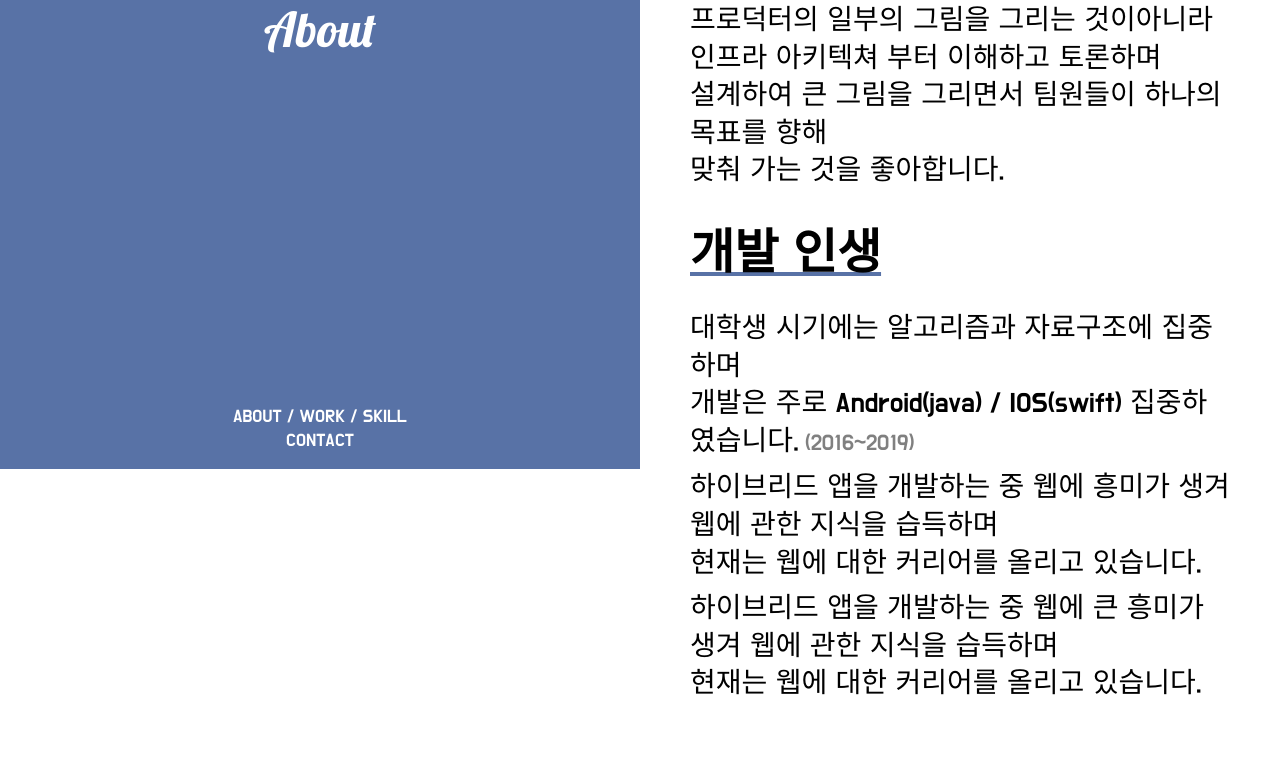
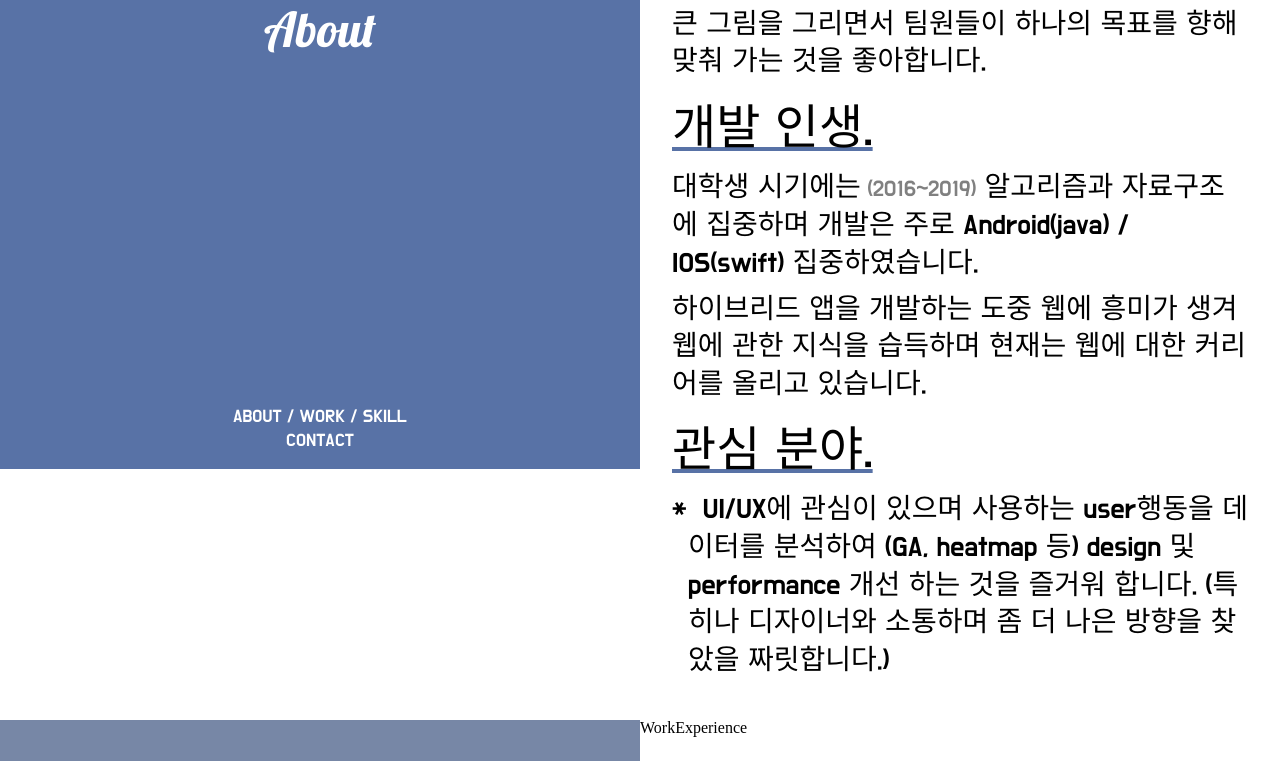
Before and after one commit to deokgoo/react-resume, a React (Create React App) app: page / in a window 1280 px wide. Shown: the part 1131-1892 px from the top of the page. Built offline with nearby package versions, Linux system fonts and the light colour scheme.

Commit message:
fix: scroll animation

```diff
--- a/src/components/about-section/about-section.module.scss
+++ b/src/components/about-section/about-section.module.scss
@@ -8,7 +8,7 @@
 .card__navi {color:white;}
 
 .container {
-  padding: 50px;
+  padding: 2rem;
   display: flex;
   flex-direction: column;
   box-sizing: border-box;
@@ -16,14 +16,25 @@
 }
 
 .title {
-  margin-bottom: 2rem;
+  margin-bottom: 1rem;
   font-size: $font-large;
-  font-weight: bold;
+  font-weight: 500;
   text-decoration: $main-blue underline;
 }
 
 .description {
   margin-bottom: 8px;
   font-size: $font-medium;
+  font-weight: 300;
   line-height: $font-medium+0.6rem;
 }
+
+.bullet {
+  padding-left: 1rem;
+}
+
+.bullet:before {
+  position: relative;
+  left: -1rem;
+  content: '*';
+}
--- a/src/components/about-section/about-section.tsx
+++ b/src/components/about-section/about-section.tsx
@@ -8,35 +8,37 @@ const AboutSection = memo(() => {
         저는 풀스택을 지향합니다.
       </div>
       <div className={styles.description}>
-        프론트 성향이 짙은 2년차 엔지니어이며, <br/>
-        프로덕터의 도메인이해를 중요시합니다.
+        프론트 성향이 짙은 2년차 엔지니어이며, 프로덕터의 도메인이해를 중요시합니다.
       </div>
       <div className={styles.description}>
-        저의 개발 목표는 유저에게 있어서 최고의 경험과 <br/>
-        비즈니스 가치를 구현하는 것입니다. <br/>
+        저의 개발 목표는 유저에게 있어서 최고의 경험과 비즈니스 가치를 구현하는 것입니다.
       </div>
       <div className={styles.description}>
-        프로덕터의 일부의 그림을 그리는 것이아니라 <br/>
-        인프라 아키텍쳐 부터 이해하고 토론하며 <br/>
-        설계하여 큰 그림을 그리면서 팀원들이 하나의 목표를 향해 <br/>
-        맞춰 가는 것을 좋아합니다. <br/>
+        프로덕터의 일부의 그림을 그리는 것이아니라
+        인프라 아키텍쳐 부터 이해하고 토론하며
+        설계하여 큰 그림을 그리면서 팀원들이 하나의 목표를 향해
+        맞춰 가는 것을 좋아합니다.
       </div>
-      <br/><br/>
+      <br/>
       <div className={styles.title}>
-        개발 인생
+        개발 인생.
       </div>
       <div className={styles.description}>
-        대학생 시기에는 알고리즘과 자료구조에 집중하며 <br/>
+        대학생 시기에는<span style={{fontSize: '1.4rem', color: 'gray'}}> (2016~2019)</span> 알고리즘과 자료구조에 집중하며
         개발은 주로 Android(java) / IOS(swift) 집중하였습니다.
-        <span style={{fontSize: '1.4rem', color: 'gray'}}> (2016~2019)</span>
       </div>
       <div className={styles.description}>
-        하이브리드 앱을 개발하는 중 웹에 흥미가 생겨 웹에 관한 지식을 습득하며 <br/>
+        하이브리드 앱을 개발하는 도중 웹에 흥미가 생겨 웹에 관한 지식을 습득하며
         현재는 웹에 대한 커리어를 올리고 있습니다.
       </div>
-      <div className={styles.description}>
-        하이브리드 앱을 개발하는 중 웹에 큰 흥미가 생겨 웹에 관한 지식을 습득하며 <br/>
-        현재는 웹에 대한 커리어를 올리고 있습니다.
+      <br/>
+      <div className={styles.title}>
+        관심 분야.
+      </div>
+      <div className={`${styles.description} ${styles.bullet}`}>
+        UI/UX에 관심이 있으며 사용하는 user행동을 데이터를 분석하여 (GA, heatmap 등)
+        design 및 performance 개선 하는 것을 즐거워 합니다. (특히나 디자이너와 소통하며
+        좀 더 나은 방향을 찾았을 짜릿합니다.)
       </div>
     </div>
   )
--- a/src/components/contact-section/index.ts
+++ b/src/components/contact-section/index.ts
@@ -3,7 +3,7 @@ import { cardType } from '../layout/type';
 import styles from './contact-section.module.scss';
 
 const contactStyle: cardType = {
-  title: 'About',
+  title: 'Contact',
   cardStyle: {
     background: styles.card__background,
     titleColor: styles.card__title,
--- a/src/components/layout/layout.module.scss
+++ b/src/components/layout/layout.module.scss
@@ -4,14 +4,24 @@
 
 .container {
   display: flex;
-  width: 100%;
-  min-height: 100vh;
+  height: 100%;
+}
+.section {
+  position: relative;
+  width: 100vw;
+}
+section:after {
+  content: "";
+  display: block;
+  clear: both;
 }
 .left {
-  flex: 1 1 50%;
+  width: 50%;
   display: flex;
+  float: left;
   flex-direction: column;
   height: 100vh;
+  box-sizing: content-box;
   .title {
     display: flex;
     justify-content: center;
@@ -30,11 +40,32 @@
   }
 }
 .right {
-  flex: 1 1 50%;
+  width: 50%;
+  min-height: 100vh;
+  float: right;
+  box-sizing: content-box;
+}
+
+.posAbs {
+  position: absolute;
+  width: 50vw;
+  bottom: 0;
+}
+
+.posFix {
+  position: fixed;
+  width: 50vw;
+  top: 0;
 }
 
 @media screen and (max-width: 780px) {
   .container {
     flex-direction: column;
   }
+  .left {
+    width: 100vw;
+  }
+  .right {
+    width: 100vw;
+  }
 }
--- a/src/components/layout/layout.tsx
+++ b/src/components/layout/layout.tsx
@@ -1,21 +1,37 @@
-import React, { MutableRefObject, useEffect } from 'react';
+import React, { MutableRefObject, useEffect, useRef, useState } from 'react';
 import styles from './layout.module.scss';
 import { cardType } from './type';
 import Navigation from '../navigation';
+import scrollSupport from './scrollSupport';
 
 const Layout = ({card, content: Content}: {card: cardType, content: any}, refs: any, ref: MutableRefObject<any>) => {
   const {title, cardStyle} = card;
+  const [scrollState, updateScrollState] = useState<{custom: boolean, posAbs: boolean, posFix: boolean}>({custom: false, posAbs: false, posFix: false});
+  const customLeft = useRef(null);
+  const customRight = useRef(null);
   useEffect(() => {
-    const io = new IntersectionObserver((entries, observer) => {
-      entries.forEach(entry => {
-        console.log(entry);
+    if(!customLeft) return;
+    if(!customRight) return;
+    window.addEventListener('scroll', () => {
+      const newState = scrollSupport(ref.current, customLeft.current, customRight.current);
+      // @ts-ignore
+      updateScrollState(newState);
     });
-    })
-  }, [])
+    window.addEventListener('resize', () => {
+      const newState = scrollSupport(ref.current, customLeft.current, customRight.current);
+      // @ts-ignore
+      updateScrollState(newState);
+    });
+  }, [ref, Content])
   const renderContent = () => {
     return (
       <div className={styles.container} ref={ref}>
-        <div className={`${styles.left} ${cardStyle.background}`}>
+        <section className={styles.section}>
+          <div className={`
+          ${styles.left}
+          ${cardStyle.background}
+          ${scrollState?.posAbs?styles.posAbs:''}
+          ${scrollState?.posFix?styles.posFix:''}`} ref={customLeft}>
             <div className={`${styles.title} ${cardStyle.titleColor}`}>
               <span>{title}</span>
             </div>
@@ -23,9 +39,10 @@ const Layout = ({card, content: Content}: {card: cardType, content: any}, refs:
               <Navigation refs={refs}></Navigation>
             </div>
           </div>
-        <div className={styles.right}>
+          <div className={styles.right} ref={customRight}>
             <Content/>
           </div>
+        </section>
       </div>
     );
   }
--- /dev/null
+++ b/src/components/layout/scrollSupport.ts
@@ -0,0 +1,25 @@
+const scrollSupport = (section: HTMLElement, left: HTMLElement|null, right: HTMLElement|null) => {
+	if(!section || !left || !right) return {custom: false, posAbs: false, posFix: false};
+	let mq = window.matchMedia('(min-width: 780px)');
+	if(mq.matches) {
+		const supportPageOffset = window.pageXOffset !== undefined;
+		const isCSS1Compat = ((document.compatMode || "") === "CSS1Compat");
+		const scroll = supportPageOffset ? window.pageYOffset : isCSS1Compat ? document.documentElement.scrollTop : document.body.scrollTop;
+		const topContent = section.offsetTop;
+		const sectionHeight = right.offsetHeight;
+		const leftHeight = left.offsetHeight;
+		const bottomContent = topContent + sectionHeight - leftHeight;
+
+		if (scroll > topContent && scroll < bottomContent) {
+			return {custom: true, posAbs: false, posFix: true};
+		} else if (scroll > bottomContent) {
+			return {custom: true, posAbs: true, posFix: false};
+		} else if (scroll < topContent) {
+			return {custom: true, posAbs: false, posFix: false};
+		}
+	} else {
+		return {custom: false, posAbs: false, posFix: false};
+	}
+}
+
+export default scrollSupport;
--- a/src/components/navigation/navigation.module.scss
+++ b/src/components/navigation/navigation.module.scss
@@ -10,4 +10,7 @@
   .distinguish {
     color: white;
   }
+  .clickable {
+    cursor: pointer;
+  }
 }
--- a/src/pages/main/hooks/use-main.ts
+++ b/src/pages/main/hooks/use-main.ts
@@ -1,23 +1,15 @@
-import { useRef, useState } from 'react';
+import { useRef } from 'react';
 
 const useMain = () => {
-  const [entry, updateEntry] = useState({});
-  const aboutRef = useRef(
-    new window.IntersectionObserver(([entry]) => updateEntry(entry))
-  );
-  const workExperienceRef = useRef(new window.IntersectionObserver(([entry]) => updateEntry(entry)));
-  const skillRef = useRef(new window.IntersectionObserver(([entry]) => updateEntry(entry)));
-  const contactRef = useRef(new window.IntersectionObserver(([entry]) => updateEntry(entry)));
 
   const refs = {
-    aboutRef,
-    workExperienceRef,
-    skillRef,
-    contactRef,
+    aboutRef: useRef(),
+    workExperienceRef: useRef(),
+    skillRef: useRef(),
+    contactRef: useRef(),
   }
 
   return {
-    entry,
     refs,
   }
 }
--- a/src/pages/main/main.tsx
+++ b/src/pages/main/main.tsx
@@ -10,10 +10,7 @@ import Layout from '../../components/layout';
 import useMain from './hooks/use-main';
 
 const Main = () => {
-  const { entry, refs } = useMain();
-  useEffect(() => {
-    console.log(entry);
-  }, [entry])
+  const { refs } = useMain();
   return (
     <div className={styles.container}>
       <Landing refs={refs}/>
```
Also changed, not shown: src/components/navigation/navigation.tsx (+8 -8 lines). Lines whose indentation alone changed are shown as unchanged.
